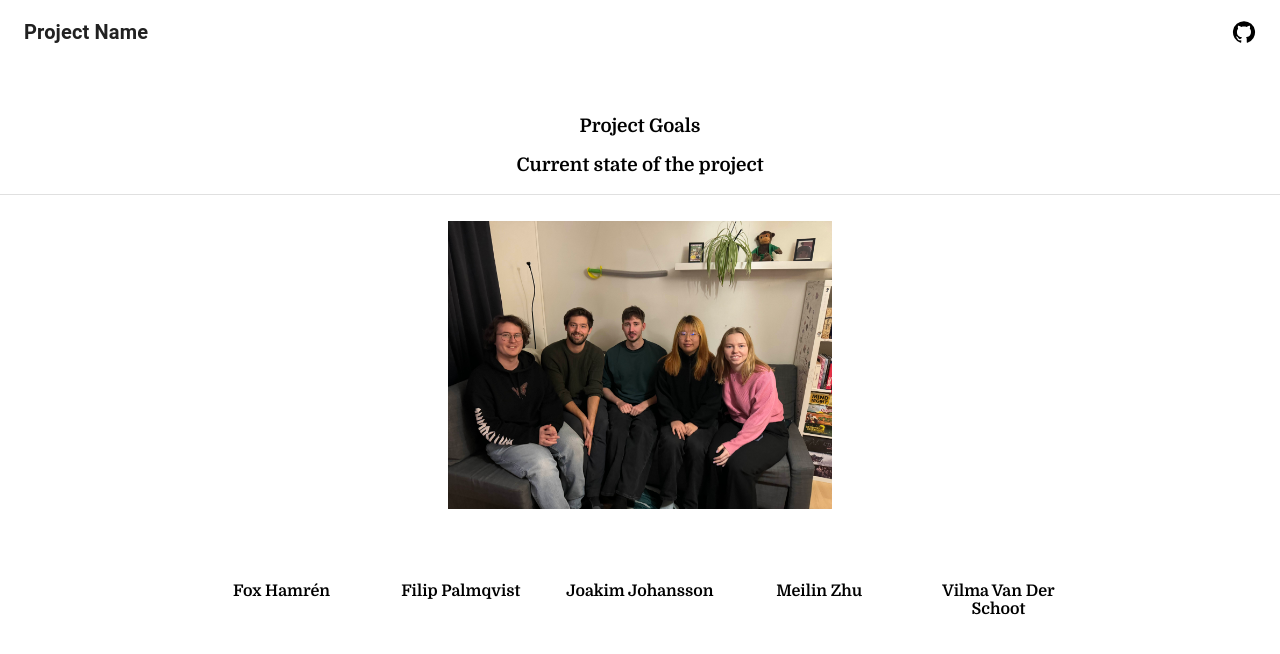
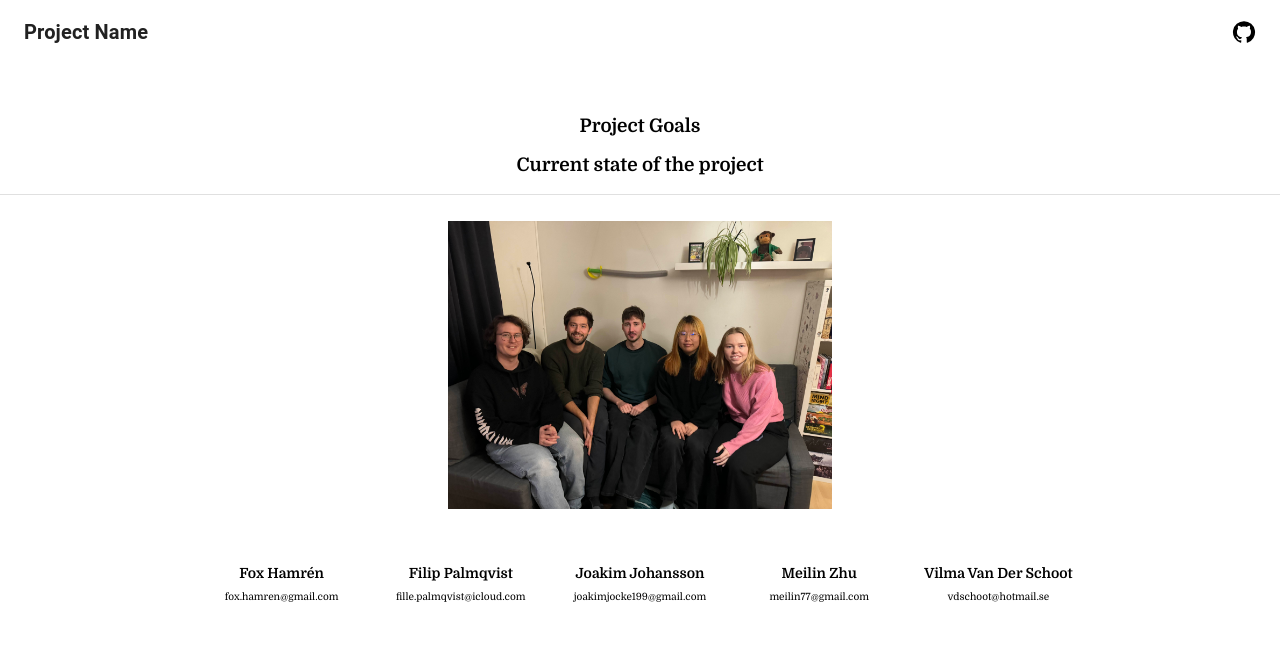
Before and after one commit to Joakim-Johansson/ProjectPage, a React (Create React App) app: page / in a window 1280 px wide. Shown: the top 654 px of the page. Built offline with nearby package versions, Linux system fonts and the light colour scheme.

Commit message:
mails added

```diff
--- a/src/components/Team.js
+++ b/src/components/Team.js
@@ -2,18 +2,19 @@ import React from 'react';
 
 function Team() {
   const members = [
-    { name: 'Fox Hamrén', info: '' },
-    { name: 'Filip Palmqvist', info: '' },
-    { name: 'Joakim Johansson', info: '' },
-    { name: 'Meilin Zhu', info: '' },
-    { name: 'Vilma Van Der Schoot', info: '' },
+    { name: 'Fox Hamrén', info: 'fox.hamren@gmail.com' },
+    { name: 'Filip Palmqvist', info: 'fille.palmqvist@icloud.com' },
+    { name: 'Joakim Johansson', info: 'joakimjocke199@gmail.com' },
+    { name: 'Meilin Zhu', info: 'meilin77@gmail.com' },
+    { name: 'Vilma Van Der Schoot', info: 'vdschoot@hotmail.se' },
   ];
 
   return (
     <div style={{ width: '70%', display: 'flex', justifyContent: 'center', padding: '12px', margin: '0 auto' }}>
       {members.map((member, index) => (
         <div key={index} style={{ flex: 1, padding: '5px', textAlign: 'center', borderRadius: '8px', margin: '5px' }}>
-          <h4>{member.name}</h4>
+          <h4 style={{ fontSize: '14px', margin: '5px 0' }}>{member.name}</h4>
+          <p style={{'fontSize': 10}}>{member.info}</p>
         </div>
       ))}
     </div>
```
